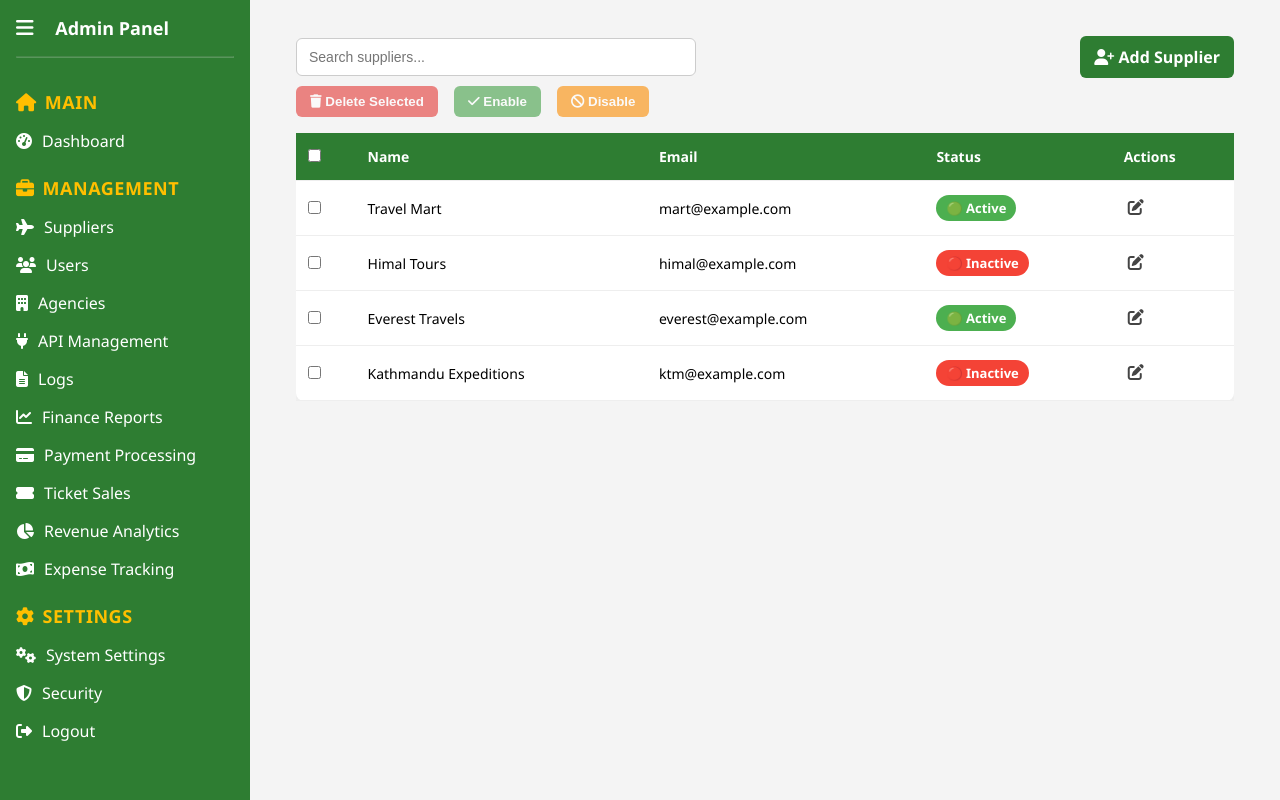
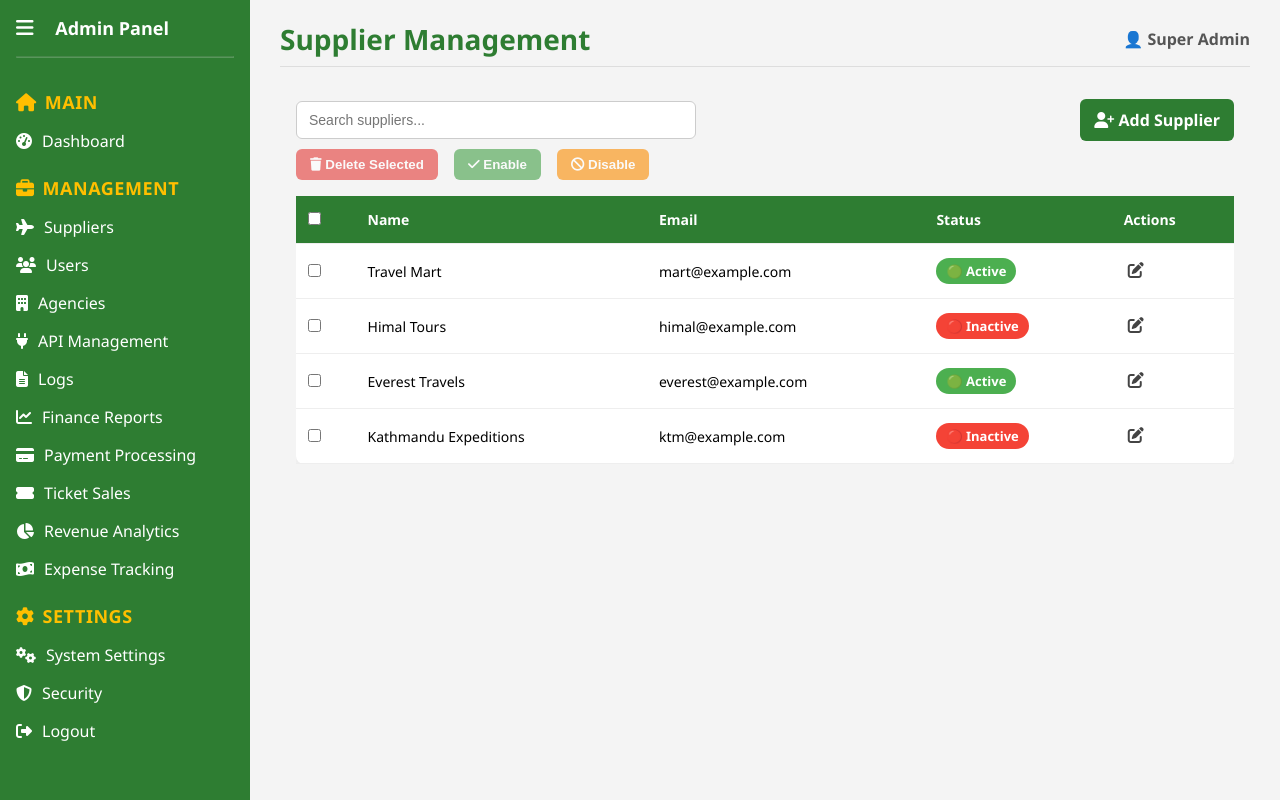
Before and after one commit to Devyeti-IT/IntegratedFrontend, a React (Vite) app: page /dashboard/suppliers in a window 1280 px wide. Built offline with nearby package versions, Linux system fonts and the light colour scheme.

Commit message:
its important error

```diff
--- a/src/pages/SuppliersPage.tsx
+++ b/src/pages/SuppliersPage.tsx
@@ -57,7 +57,7 @@ const SuppliersPage: React.FC = () => {
     <div className="dashboard-container">
       <Sidebar />
       <div className="main-content">
-        {/* <Header username={''} /> */}
+        <Header username={''} />
         <SupplierControls
           selectedSuppliers={selectedSuppliers}
           onSearchChange={setSearchQuery}
```
